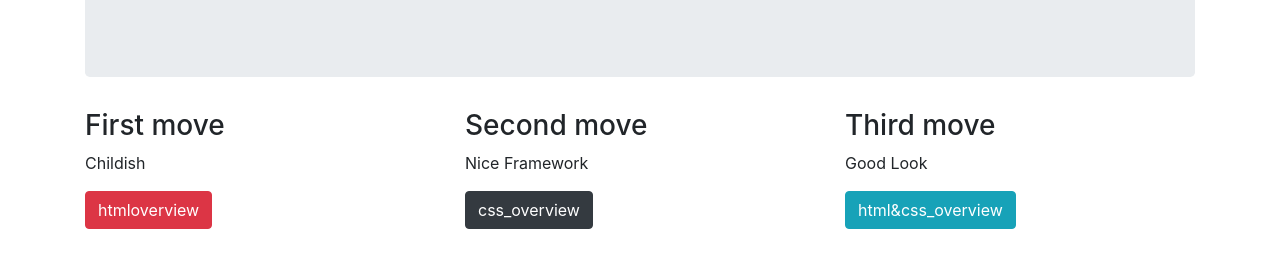
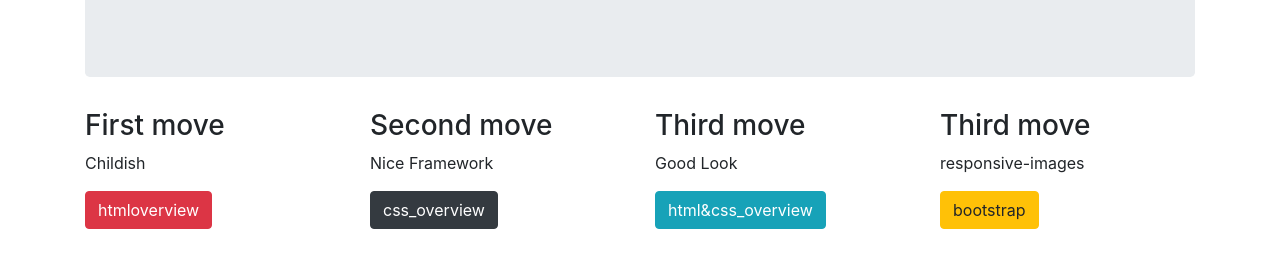
Before and after one commit to nvkm/exercise, a plain HTML site: page index.html in a window 1280 px wide. Shown: the part 147-414 px from the top of the page. Drawn offline with nearby package versions, Linux system fonts and the light colour scheme.

Commit message:
Update index.html

```diff
--- a/index.html
+++ b/index.html
@@ -19,7 +19,7 @@
         <p>CLICK TO SEE THE WORKS</p>
       </div>
       <div class="row">
-        <div class="col-sm-4">
+        <div class="col-sm-3 col-lg-3 col-xs-3 col-xl-3">
           <h3>First move</h3>
           <p>Childish</p>
           <button
@@ -31,7 +31,7 @@
           </button>
         </div>
 
-        <div class="col-sm-4">
+        <div class="col-sm-3 col-lg-3 col-xs-3 col-xl-3">
           <h3>Second move</h3>
           <p>Nice Framework</p>
           <button
@@ -42,7 +42,7 @@
             css_overview
           </button>
         </div>
-        <div class="col-sm-4">
+        <div class="col-sm-3 col-lg-3 col-xs-3 col-xl-3">
           <h3>Third move</h3>
           <p>Good Look</p>
           <button
@@ -53,6 +53,17 @@
             html&css_overview
           </button>
         </div>
+        <div class="col-sm-3 col-lg-3 col-xs-3 col-xl-3">
+          <h3>Third move</h3>
+          <p>responsive-images</p>
+          <button
+            type="button"
+            class="btn btn-warning"
+            onclick="window.location.href='https://cnaveenkumar74.github.io/exercise/image.html'"
+          >
+            bootstrap
+          </button>
+        </div>
       </div>
     </div>
   </body>
```
